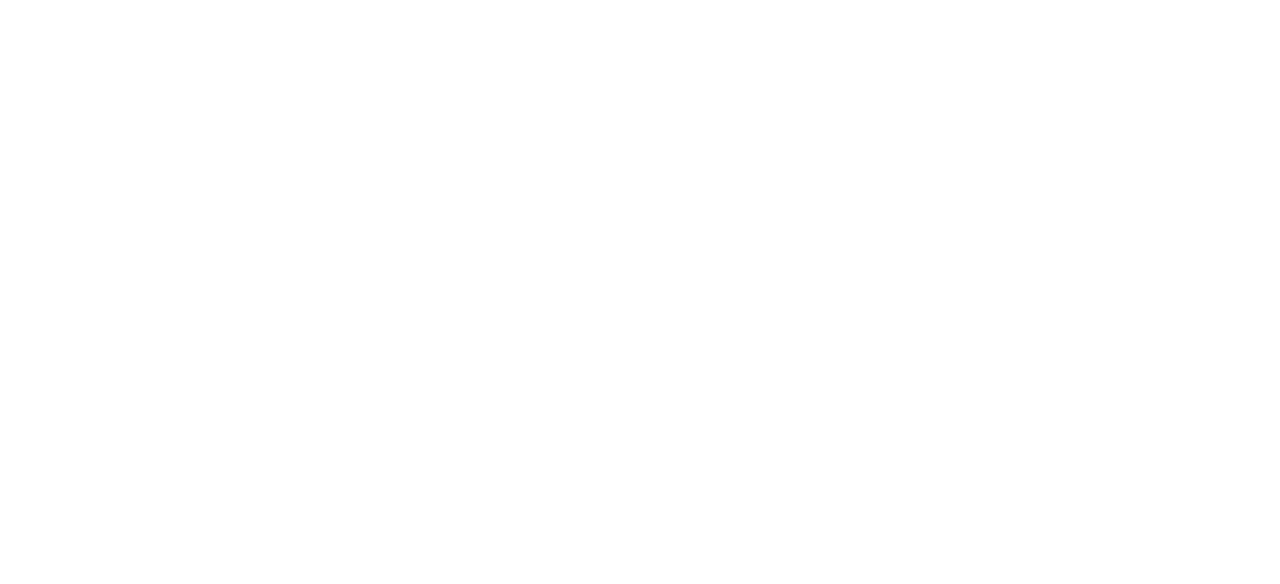
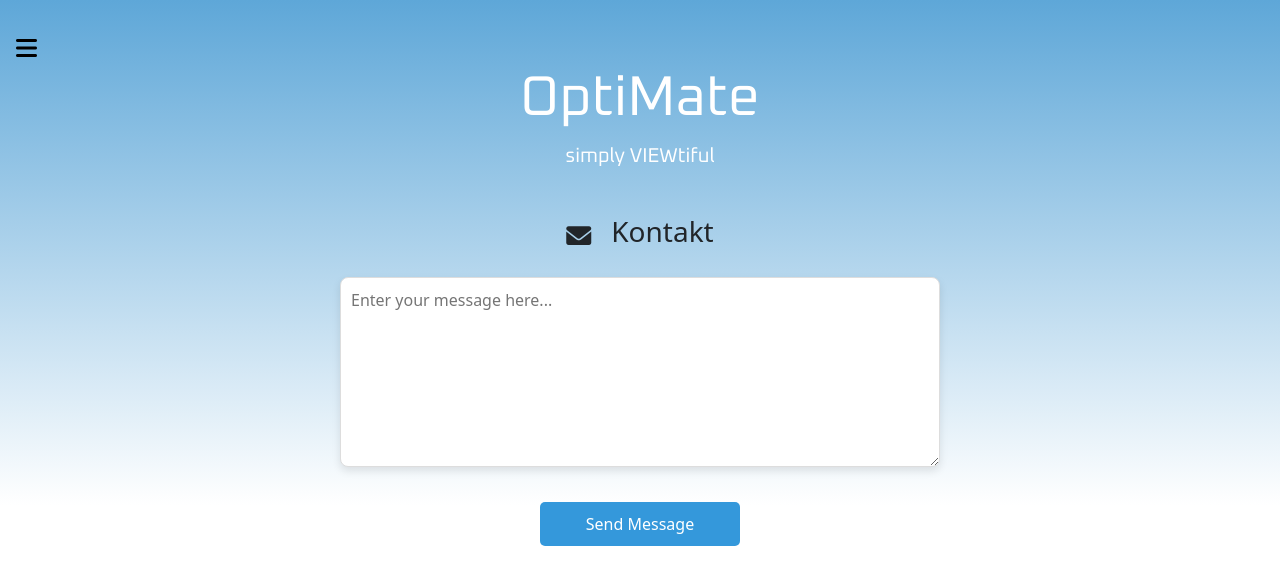
Before and after one commit to coldzeraa/MPR4PTG2, a React (Create React App) app in the folder frontend/: page /contact in a window 1280 px wide. Before the commit this address had no page. Shown: the top 584 px of the page. Built offline with nearby package versions, Linux system fonts and the light colour scheme.

Commit message:
added contact page

```diff
--- a/frontend/src/App.css
+++ b/frontend/src/App.css
@@ -1,5 +1,6 @@
 @import url('https://fonts.googleapis.com/css?family=Oxanium');
 @import url('https://cdn.jsdelivr.net/npm/bootstrap@5.3.3/dist/css/bootstrap.min.css');
+
 .p {
     font-family: 'Oxanium', sans-serif;
 }
@@ -133,7 +134,7 @@
     margin: 5px 0;
 }
 
-.button-disabled{
+.button-disabled {
     background-color: #9d9d9d;
     color: #fff;
     padding: 10px 20px;
@@ -343,6 +344,25 @@
 }
 
 
+/*Contact*/
+
+.wide-input {
+    width: 100%;
+    max-width: 600px;
+    height: auto;
+    min-height: 100px;
+    padding: 10px;
+    font-size: 16px;
+    border-radius: 8px;
+    border: 1px solid #ddd;
+    box-shadow: 0px 4px 8px rgba(0, 0, 0, 0.1);
+    margin-y: 10px;
+    resize: vertical;
+    overflow-y: auto;
+    margin-bottom: 30px;
+}
+
+
 /*Examination Info*/
 
 .title-item-content {
@@ -357,11 +377,15 @@
 }
 
 .centered-component {
+    display: flex;
+    flex-direction: column;
+    align-items: center;
+    justify-content: flex-start;
     width: 85%;
     margin: 0 auto;
-    text-align: justify;
+    text-align: center;
     padding: 20px;
-    align-items: center;
+    min-height: 100vh;
 }
 
 .title-item-content {
@@ -371,20 +395,23 @@
 }
 
 
-
 @media (min-width: 576px) {
     .position-sm-static {
         position: static !important;
     }
+
     .position-sm-relative {
         position: relative !important;
     }
+
     .position-sm-absolute {
         position: absolute !important;
     }
+
     .position-sm-fixed {
         position: fixed !important;
     }
+
     .position-sm-sticky {
         position: sticky !important;
     }
@@ -394,15 +421,19 @@
     .position-md-static {
         position: static !important;
     }
+
     .position-md-relative {
         position: relative !important;
     }
+
     .position-md-absolute {
         position: absolute !important;
     }
+
     .position-md-fixed {
         position: fixed !important;
     }
+
     .position-md-sticky {
         position: sticky !important;
     }
--- a/frontend/src/App.js
+++ b/frontend/src/App.js
@@ -6,6 +6,7 @@
 import ExportPage from "./components/ExportPage";
 import { BrowserRouter, Route, Routes } from "react-router-dom";
 import Perimetry from "./components/Perimetry";
+import Contact from "./components/Contact";
 import Info from "./components/Info";
 import Registry from "./components/Registry";
 import ExaminationInfo from "./components/ExaminationInfo";
@@ -23,6 +24,7 @@
         <Route path="/info" element={<Info />} />
         <Route path="/registry" element={<Registry />} />
         <Route path="/ishihara_info" element={<ExaminationInfo />} />
+        <Route path="/contact" element={<Contact />} />
       </Routes>
     </BrowserRouter>
   );
--- /dev/null
+++ b/frontend/src/components/Contact.js
@@ -0,0 +1,46 @@
+import "./../App.css";
+import Info from "./Info";
+import Sidebar from "./Sidebar";
+import LogoTop from "./LogoTop";
+import React from "react";
+import { IconMap } from "../data/IconMap";
+
+const Title = ({ icon, label }) => (
+    <span className="title-item-content">
+        <i className={`${icon} title-icon`}></i>
+        <h3>{label}</h3>
+    </span>
+);
+
+function Contact() {
+    const { icon, label } = IconMap['contact'];
+
+    const sendMail = () => {
+        console.log("Email sent!"); // TODO implement e-Mail logic
+    };
+
+    return (
+        <div className="container-fluid p-3 background-all">
+            <div>
+                <Sidebar />
+                <LogoTop />
+                <div className="centered-component">
+                    <Title icon={icon} label={label} />
+                    <textarea
+                        className="wide-input"
+                        placeholder="Enter your message here..."
+                        rows="7"
+                    />
+                    <button
+                        className="button start-button"
+                        onClick={sendMail}
+                    >
+                        Send Message
+                    </button>
+                </div>
+            </div>
+        </div>
+    );
+}
+
+export default Contact;
--- a/frontend/src/components/Info.js
+++ b/frontend/src/components/Info.js
@@ -1,11 +1,11 @@
 import {useNavigate} from "react-router-dom";
 import "./../App.css";
-import { IconMap } from "../data/IconMap";
+import {IconMap} from "../data/IconMap";
 import LogoTop from "./LogoTop";
 import React, {useEffect, useState} from "react";
 import ReactMarkdown from "react-markdown";
 
-const InfoTitle = ({ icon, label }) => (
+const InfoTitle = ({icon, label}) => (
     <span className="title-item-content">
         <i className={`${icon} title-icon`}></i>
         <h3>{label}</h3>
@@ -15,22 +15,17 @@
 
 function Info() {
     const [infoHtml, setInfoHtml] = useState('');
-    const { icon, label } = IconMap['info'];
+    const {icon, label} = IconMap['info'];
     const infoItem = 'optimate'
-
-    function BackButton({onClick}) {
-        return (
-            <button className="button back-button" onClick={onClick}>
-                ← Zurück
-            </button>
-        );
-    }
 
     const navigate = useNavigate();
 
-    const handleBackClick = () => {
-        navigate("/");
-    };
+    function BackButton() {
+        const navigate = useNavigate();
+        return (
+            <button className="button back-button" onClick={() => navigate(-1)}>← Zurück</button>
+        );
+    }
 
     useEffect(() => {
         const loadText = async () => {
@@ -53,7 +48,7 @@
     return (
         <div className="container-fluid p-3 background-all">
             <LogoTop/>
-            <BackButton onClick={handleBackClick}/>
+            <BackButton/>
             <div
                 style={{
                     transition: 'margin-left 0.3s ease',
--- a/frontend/src/data/IconMap.js
+++ b/frontend/src/data/IconMap.js
@@ -3,35 +3,33 @@
         icon: "fas fa-tachometer-alt",
         label: "Dashboard",
         link: "/dashboard",
-        infoTextPath: "",
-        nextLink: "",
     },
     'perimetry': {
         icon: "fas fa-eye",
         label: "Gesichtsfeldmessung",
         link: "/perimetry_info",
-        infoTextPath: "",
         nextLink: "/perimetry",
     },
     'ishihara': {
         icon: "fas fa-eye-dropper",
         label: "Ishihara Test",
         link: "/ishihara_info",
-        infoTextPath: "",
-        nextLink: "",
+        nextLink: "", // TODO
     },
     'archive': {
         icon: "fas fa-archive",
         label: "Archiv",
         link: "/archive",
-        infoText: "",
-        nextLinkPath: "",
     },
     'info': {
         icon: "fas fa-info-circle",
         label: "Info",
         link: "/info",
-        infoText: "",
         nextLinkPath: "",
     },
+    'contact': {
+        icon: "fas fa-envelope",
+        label: "Kontakt",
+        link: "/contact",
+    }
 };
```
Lines whose indentation alone changed are shown as unchanged.
